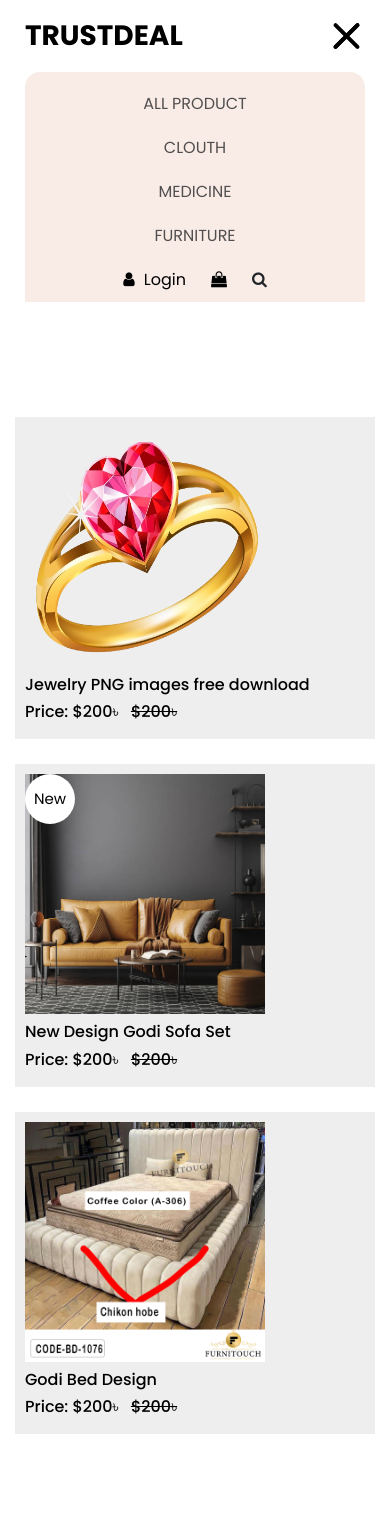
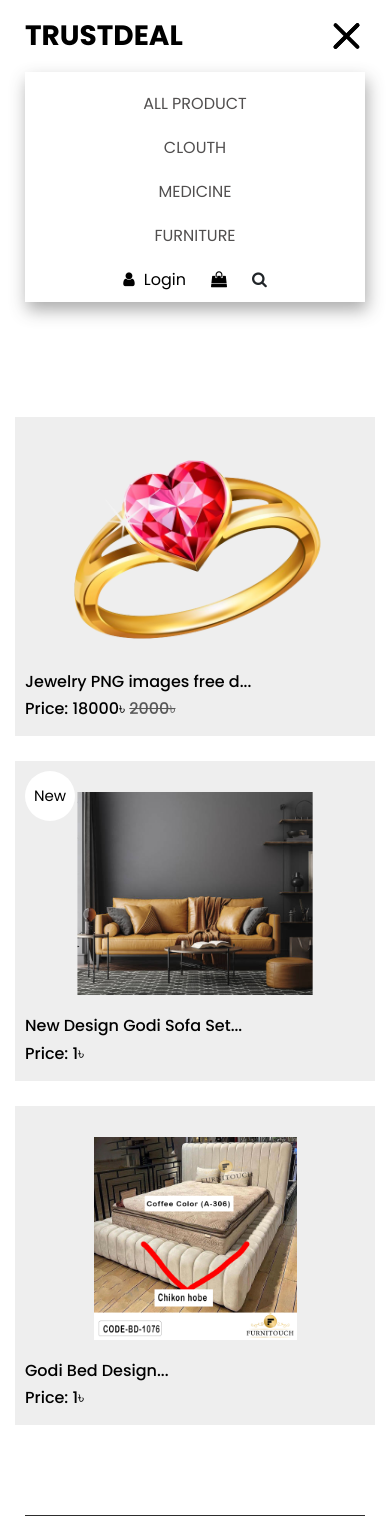
Before and after one commit to 0rakib0/trust_deal-ecommerce-project, a Django app: page /shop/ in a window 390 px wide, after a click that opens the changed part. Shown: the top 1516 px of the page. Run offline with Django 4.2, Linux system fonts and the light colour scheme; data comes from the database, SQL or seed files in the repository; both versions use the stored data as it was after the commit; some libraries are stand-ins or nearby versions.

Commit message:
product page responsive issue solv

```diff
--- a/static/css/style.css
+++ b/static/css/style.css
@@ -69,12 +69,10 @@ body {
 
 #navbarSupportedContent {
   width: 100%;
-  background-color: #f9ece6;
+  box-shadow: 2px 8px 16px rgba(63, 63, 63, 0.438);
   -webkit-box-pack: center;
       -ms-flex-pack: center;
-          justify-content: center;
   padding: 10px 0;
-  border-radius: 15px 15px 0 0;
 }
 
 #navbarSupportedContent.innerpage_navbar {
@@ -855,15 +853,17 @@ a:focus {
 
 
 .product_img{
-  height: 15rem;
-  width: 15rem;
   overflow: hidden;
   transition: transform 3s;
 }
 
+.product_img img{
+  transform: scale(1.4);
+}
+
 .product_img:hover img{
   transition: transform 0.5s;
-  transform: scale(1.2);
+  transform: scale(1.5);
 }
 
 
--- a/templates/includ_files/header.html
+++ b/templates/includ_files/header.html
@@ -1,6 +1,6 @@
 <header class="header_section">
     <nav class="navbar navbar-expand-lg custom_nav-container ">
-        <a class="navbar-brand" href="index.html">
+        <a class="navbar-brand" href="/">
             <span>
                 TRUSTDEAL
             </span>
--- a/templates/shop.html
+++ b/templates/shop.html
@@ -15,19 +15,25 @@ shop
             <div class="col-sm-6 col-md-4 col-lg-3">
                 <div class="box">
                     <a href="">
-                    <div class="product_img">
-                        <img src="{{i.Product_image.url}}" width="100%" height="100%" alt="No Image Found">
+                        <div class="img-box product_img">
+                            <img src="{{i.Product_image.url}}" alt="">
                         </div>
-                    <div class="pt-2 text-align-center">
+                        <div>
                             <h6>
-                            {{i.name}}
+                                {{i.name|slice:":25"}}...
                             </h6>
                             <h6>
                                 Price:
-                            <span class="">
-                                $200&#2547;
+                                {% if i.discount_price == 0 %}
+                                <span>
+                                    {{i.regular_price}}&#2547;
                                 </span>
-                            <span class="ml-2"><del>$200&#2547;</del></span>
+                                {% else %}
+                                <span>
+                                    {{i.discount_price}}&#2547;
+                                    <del style="color: rgb(88, 88, 88);">{{i.regular_price}}&#2547;</del>
+                                </span>
+                                {% endif %}
                             </h6>
                         </div>
                         {% if i.is_new %}
@@ -37,15 +43,12 @@ shop
                             </span>
                         </div>
                         {% endif %}
-
                     </a>
                 </div>
             </div>
             {% endfor %}
             {% else %}
-        <div class="alert alert-secondary mx-auto" style="width: 100%;text-align:center" role="alert">
-            Opps! sorry there no product with this releted category.
-          </div>
+            <p>Opps! sorry no product found with this releted category.</p>
             {% endif %}
         </div>
     </div>
```
Also changed, not shown: db.sqlite3, media/product/0242a34049fb3a1288e912e55252d3cc-removebg-preview.png (added). Lines whose indentation alone changed are shown as unchanged.
